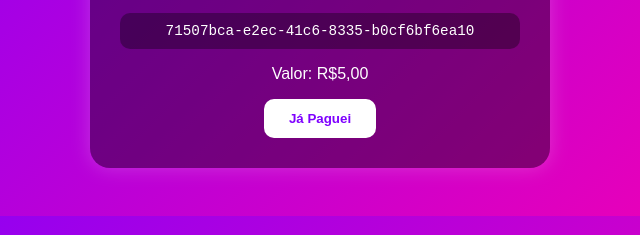
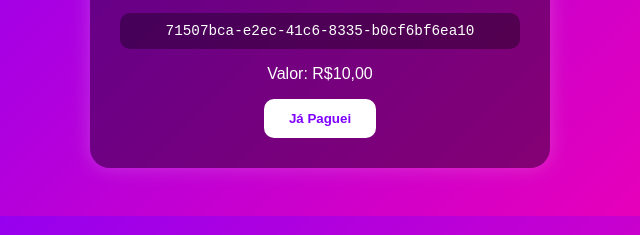
Before and after one commit to pedeere2k/ban-system, a website: page pagamento.html in a window 1280 px wide. Shown: the part 180-415 px from the top of the page, 320-960 px from the left. Drawn offline with Linux system fonts and the light colour scheme.

Commit message:
Update pagamento.html

```diff
--- a/pagamento.html
+++ b/pagamento.html
@@ -12,7 +12,7 @@
     <h1>💸 Efetue o Pagamento</h1>
     <p>Chave Pix:</p>
     <code>71507bca-e2ec-41c6-8335-b0cf6bf6ea10</code>
-    <p>Valor: R$5,00</p>
+    <p>Valor: R$10,00</p>
     <button onclick="confirmar()">Já Paguei</button>
   </div>
   <script>
```
